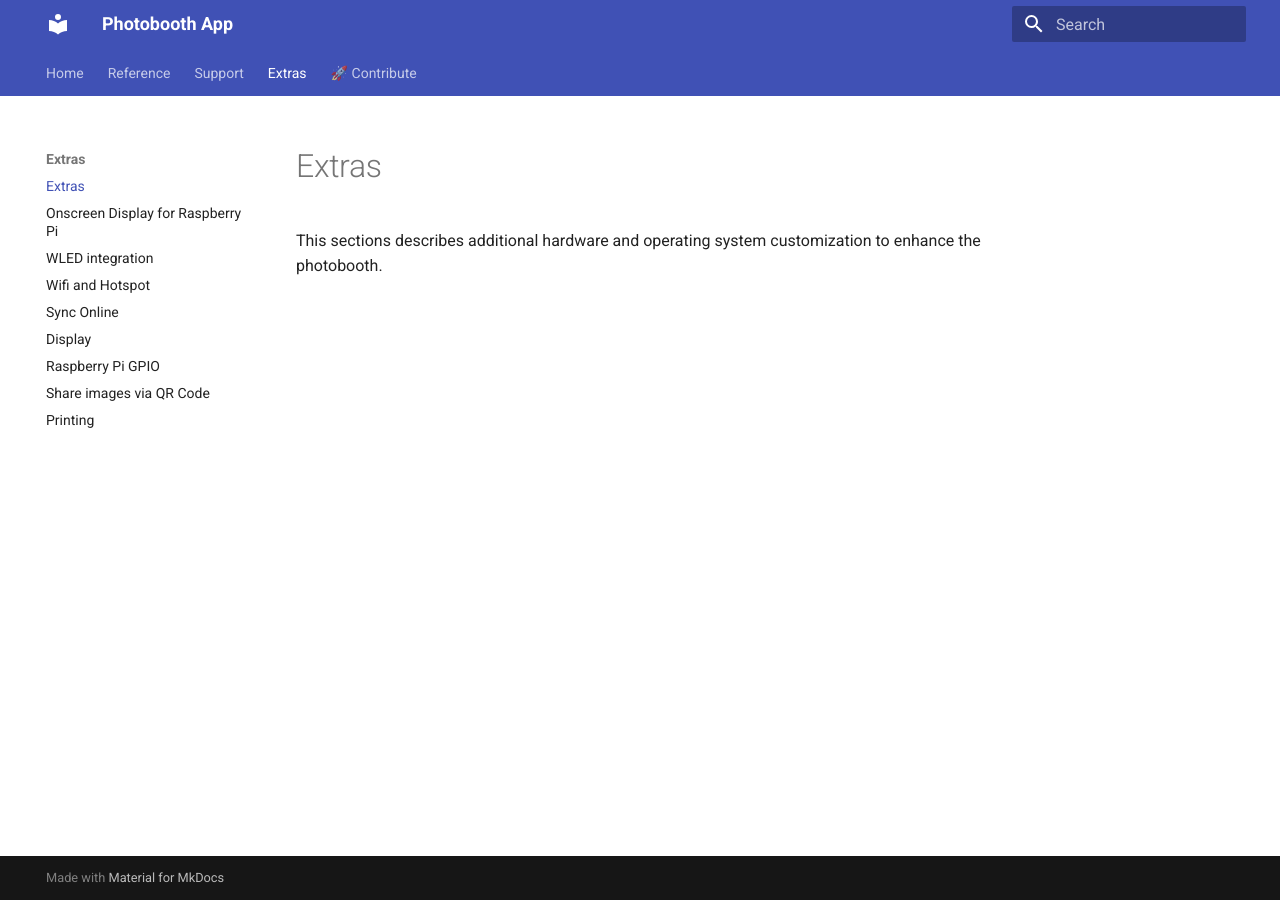
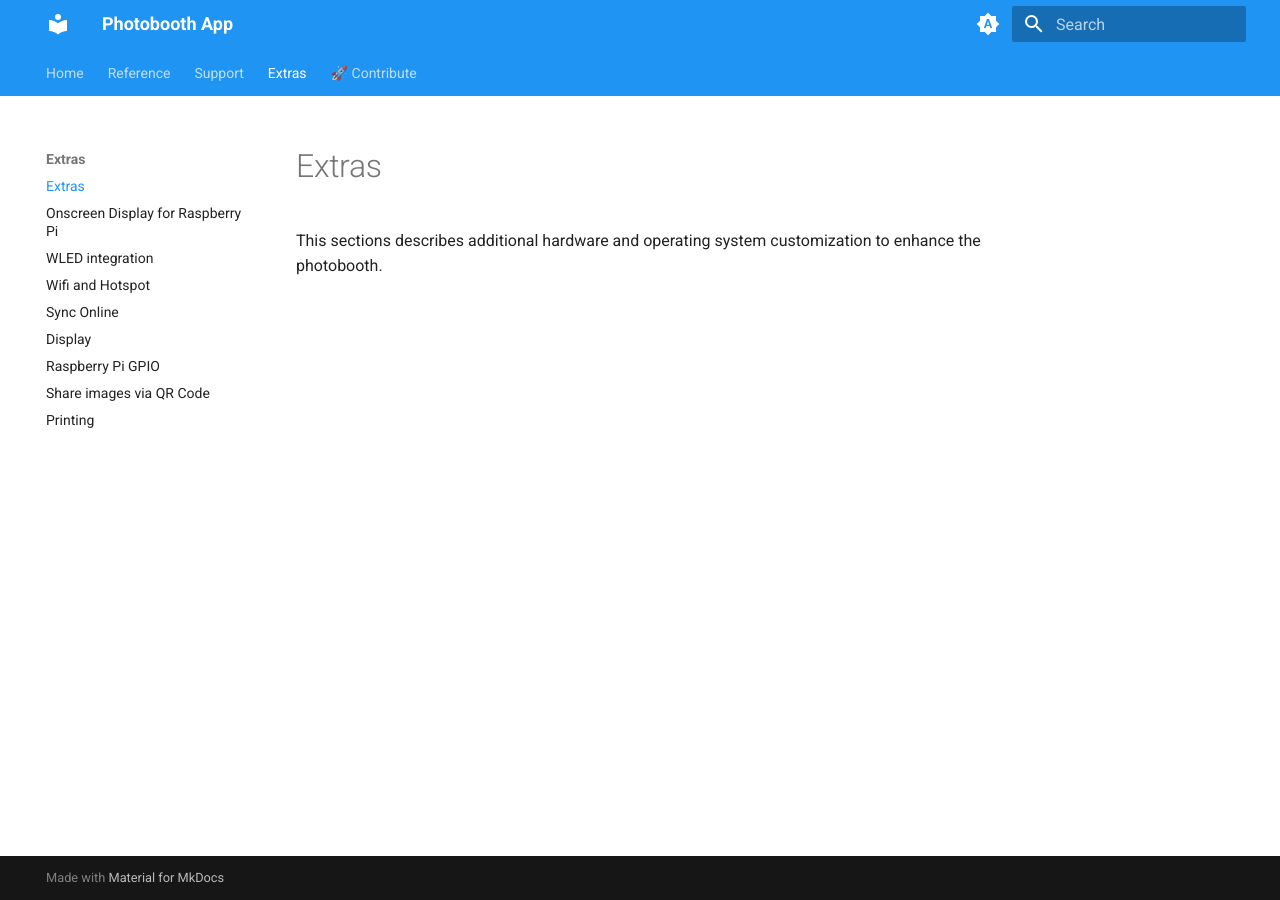
Before and after one commit to photobooth-app/photobooth-docs, an MkDocs documentation site: the page built from docs/extras/index.md, in a window 1280 px wide. Built offline with MkDocs 1.6.1 and Material for MkDocs 9.7.7, drawn with Linux system fonts in a browser that asks for light colours.

Commit message:
updated docs and colors

```diff
--- a/mkdocs.yml
+++ b/mkdocs.yml
@@ -5,6 +5,32 @@ theme:
   features:
     - navigation.tabs
     - navigation.sections
+  palette:
+    # Palette toggle for automatic mode
+    - media: "(prefers-color-scheme)"
+      primary: blue
+      accent: blue
+      toggle:
+        icon: material/brightness-auto
+        name: Switch to light mode
+
+    # Palette toggle for light mode
+    - media: "(prefers-color-scheme: light)"
+      primary: blue
+      accent: blue
+      scheme: default
+      toggle:
+        icon: material/brightness-7
+        name: Switch to dark mode
+
+    # Palette toggle for dark mode
+    - media: "(prefers-color-scheme: dark)"
+      primary: blue
+      accent: blue
+      scheme: slate
+      toggle:
+        icon: material/brightness-4
+        name: Switch to system preference
 
 markdown_extensions:
   - pymdownx.caret
```
Also changed, not shown: docs/index.md (+1 -0 lines).
